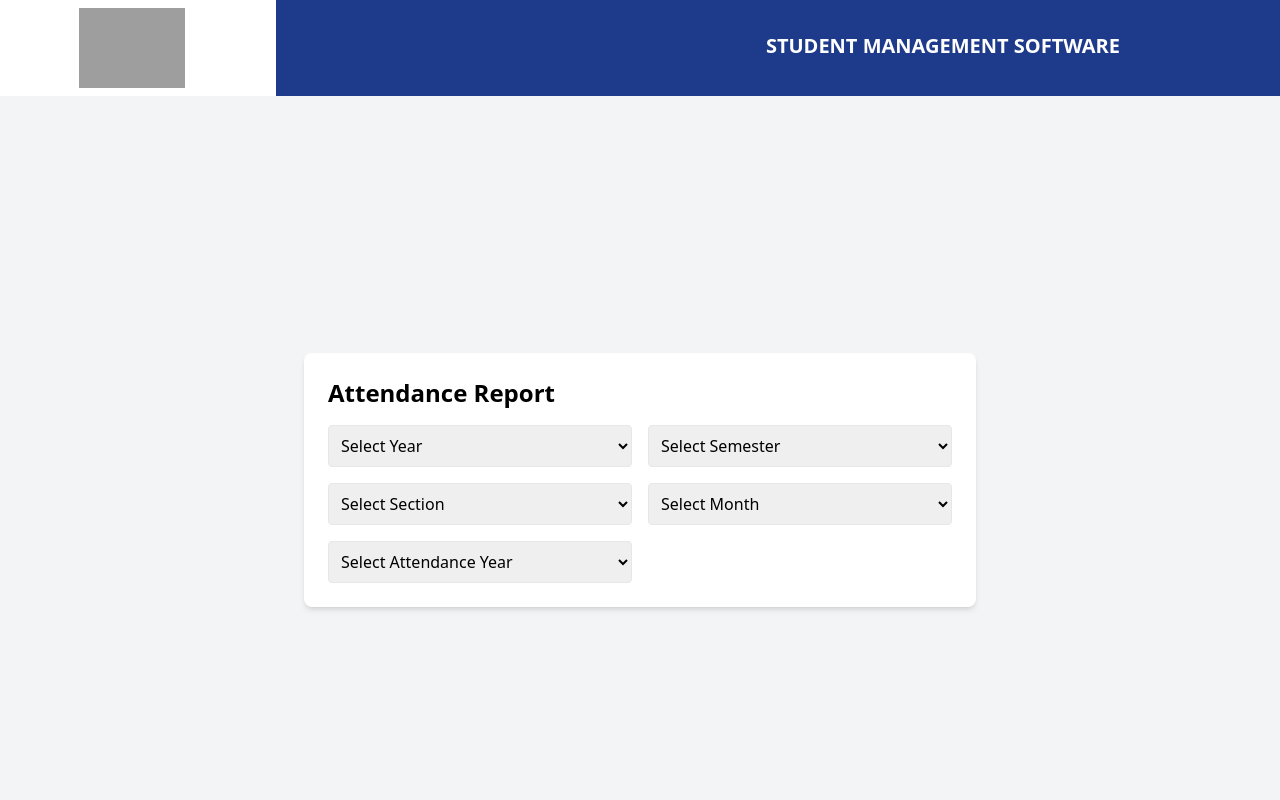
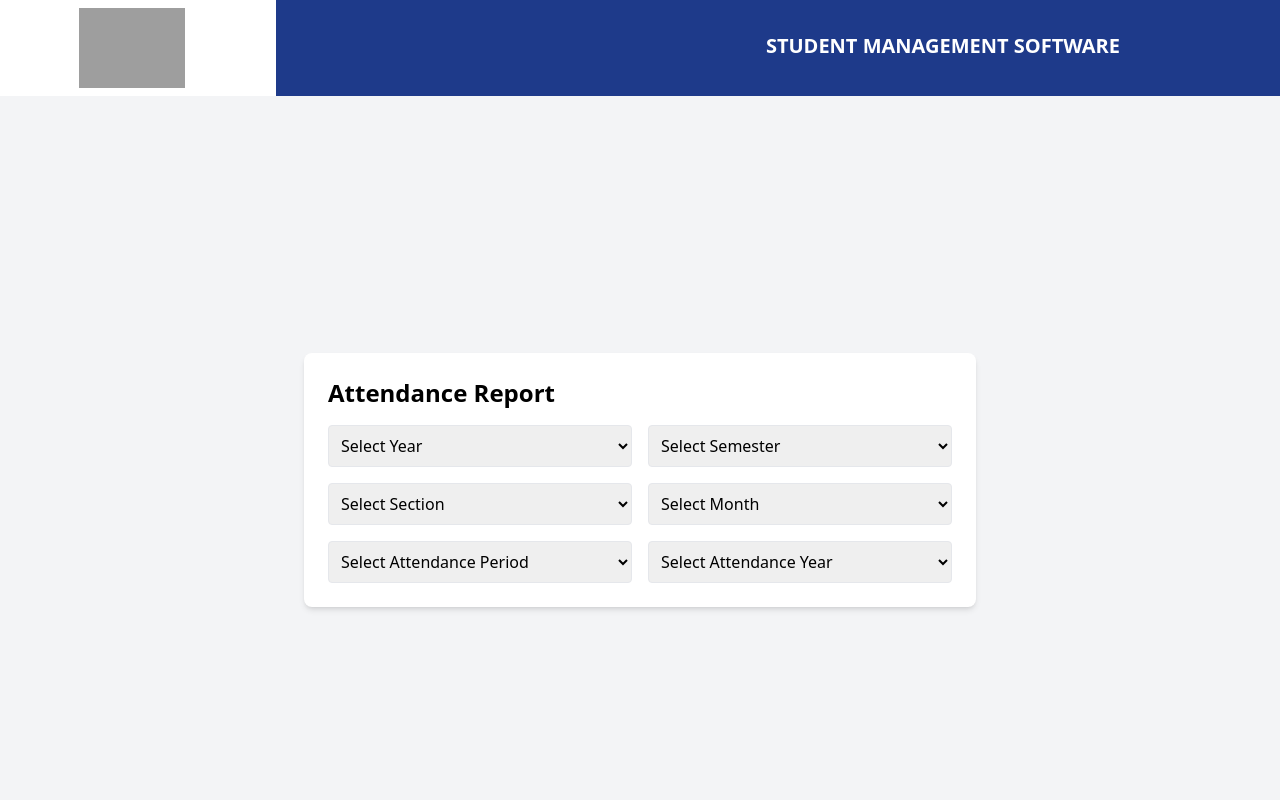
Before and after one commit to Rizwanishere/Faculty-frontend, a React (Create React App) app: page /reports/attendance in a window 1280 px wide. Shown: the top 800 px of the page. Built offline with nearby package versions, Linux system fonts and the light colour scheme; grey boxes are pictures that could not be loaded.

Commit message:
Added Period in attendance report

```diff
--- a/src/pages/AttendanceReport.jsx
+++ b/src/pages/AttendanceReport.jsx
@@ -6,6 +6,7 @@ const AttendanceEntry = () => {
   const [selectedSemester, setSelectedSemester] = useState("");
   const [selectedSection, setSelectedSection] = useState("");
   const [selectedMonth, setSelectedMonth] = useState("");
+  const [selectedPeriod, setSelectedPeriod] = useState("");
   const [selectedYearAttendance, setSelectedYearAttendance] = useState("");
   const [students, setStudents] = useState([]);
   const [subjectOptions, setSubjectOptions] = useState([]);
@@ -61,7 +62,7 @@ const AttendanceEntry = () => {
         try {
           setLoading(true);
           const response = await axios.get(
-            `http://localhost:3000/api/students/attendance/month/${selectedMonth}/year/${selectedYearAttendance}/period/30th`
+            `http://localhost:3000/api/students/attendance/month/${selectedMonth}/year/${selectedYearAttendance}/period/${selectedPeriod}`
           );
           setAttendanceData(response.data);
         } catch (error) {
@@ -182,6 +183,17 @@ const AttendanceEntry = () => {
             <option value="12">December</option>
           </select>
 
+          {/* Period for Attendance */}
+          <select
+            className="border p-2 rounded"
+            value={selectedPeriod}
+            onChange={(e) => setSelectedPeriod(e.target.value)}
+          >
+            <option value="">Select Attendance Period</option>
+            <option value="15th">Upto 15th</option>
+            <option value="30th">Upto 30th</option>
+          </select>
+
           {/* Year for Attendance */}
           <select
             className="border p-2 rounded"
```
